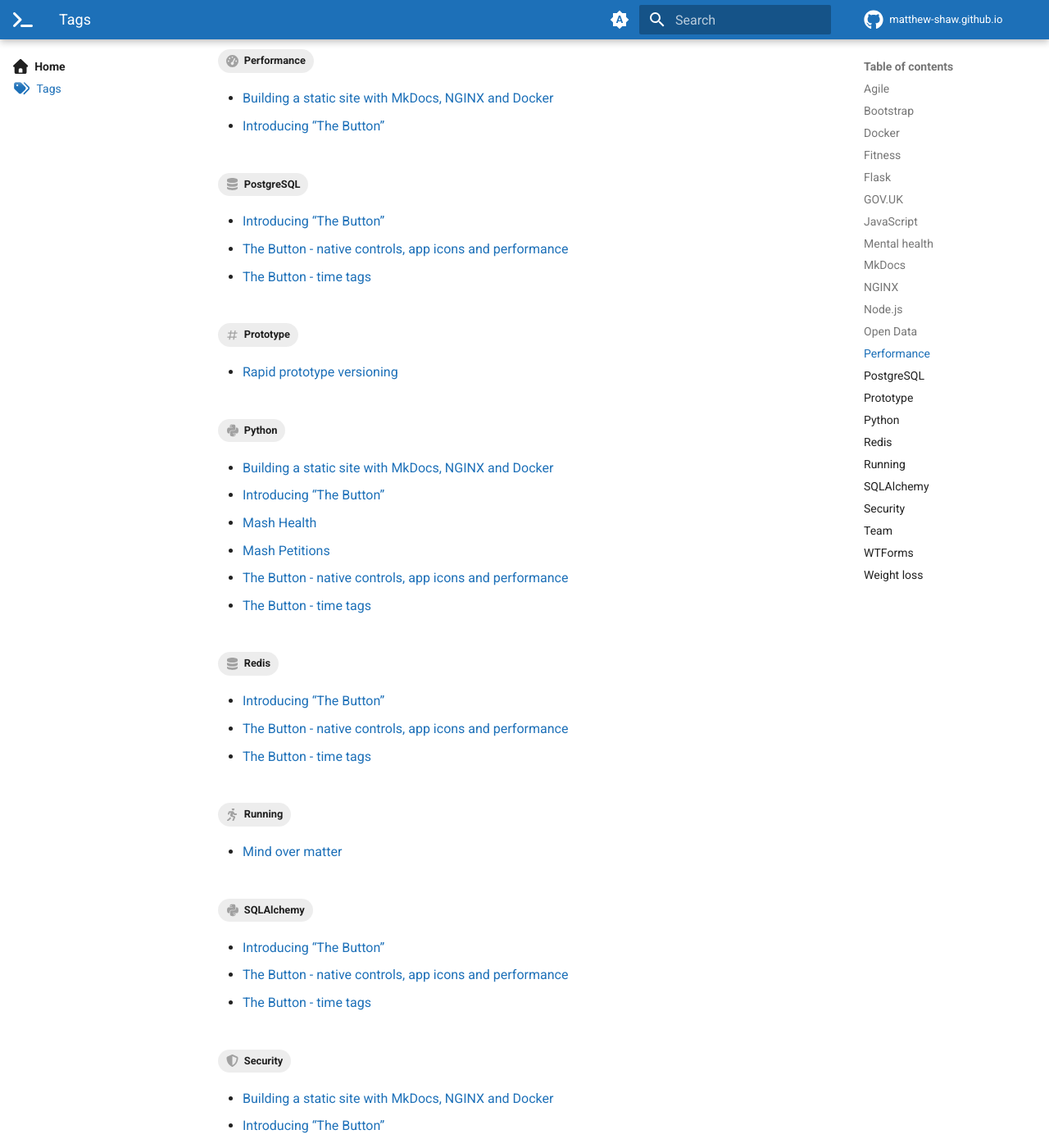
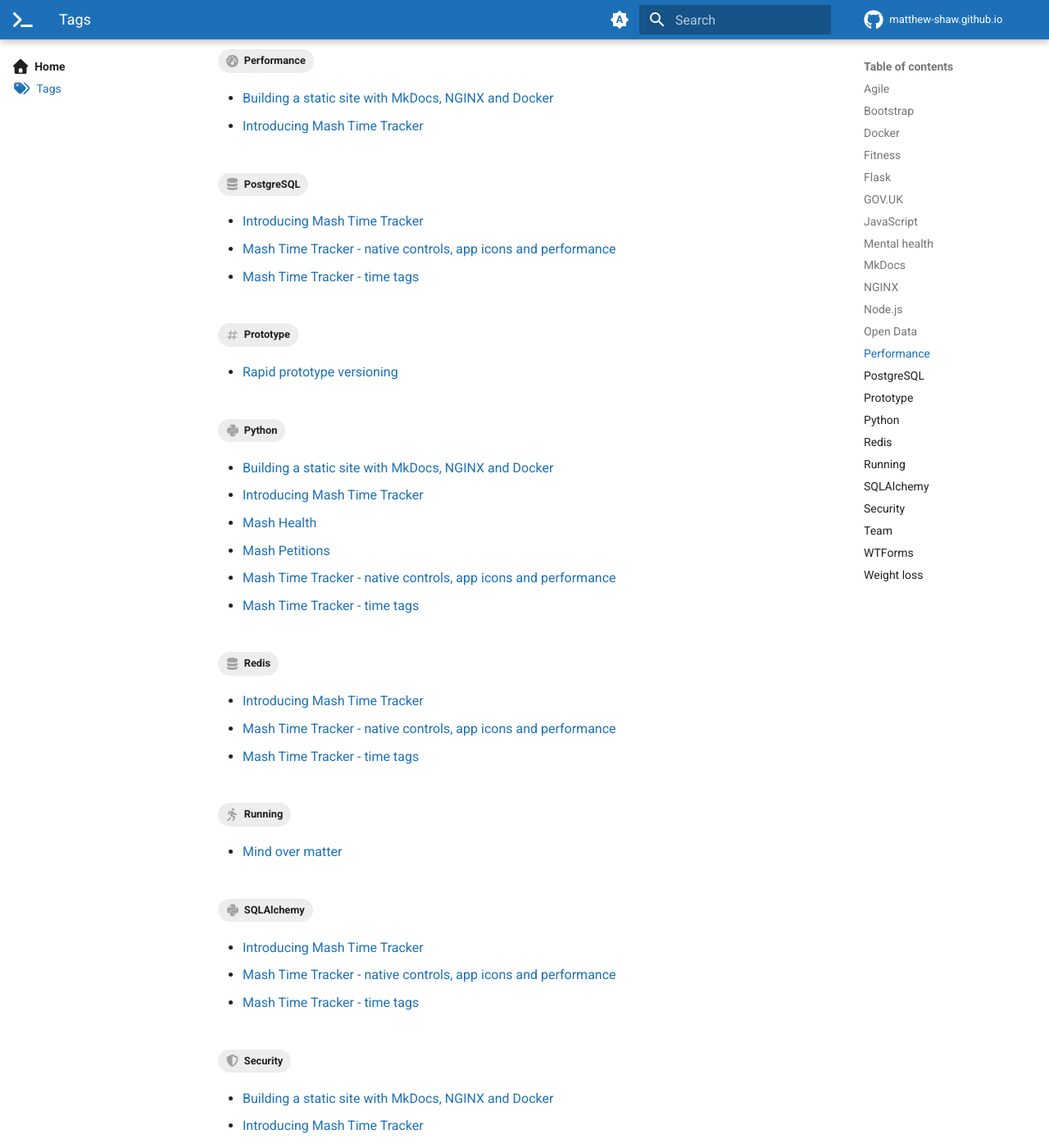
Before and after one commit to matthew-shaw/matthew-shaw.github.io, an MkDocs documentation site: the page built from docs/tags.md, in a window 1280 px wide and 1400 px high, scrolled down 1940 px. Shown: the whole window at 82% size. Built offline with MkDocs 1.6.1 and Material for MkDocs 9.7.7, drawn with Linux system fonts in a browser that asks for light colours; plug-ins that fetch from the network failed and are left out; comment, search, counter and statistics services are not loaded; some of the changed text lies outside the part shown.

Commit message:
rename the button

```diff
--- a/docs/blog/posts/mash-button-tags.md
+++ /dev/null
@@ -1,66 +0,0 @@
----
-date:
-  created: 2019-08-09
-authors:
-  - mash
-categories:
-  - Software Development
-  - Mash Software
-description: Some of the ways that using The Button makes recording your time simpler, easier and quicker.
-tags:
-  - Bootstrap
-  - Flask
-  - PostgreSQL
-  - Python
-  - Redis
-  - SQLAlchemy
-  - WTForms
----
-
-# The Button - time tags
-
-Since [introducing “The Button”](mash-button-intro.md) last month there have been two [releases](https://github.com/MashSoftware/time-tracker/releases) to production. The first was a large scale [refactoring](https://en.wikipedia.org/wiki/Code_refactoring) of the app, to improve the structure of the code and make it easier to add new features in future. The second release is what I want to share today; a new feature!
-
-<!-- more -->
-
-Before that though, I want to highlight some of the ways that using [The Button](https://time-tracker.mashsoftware.com/) makes recording your time simpler, easier and quicker.
-
-## Keep it simple
-
-Using [The Button](https://time-tracker.mashsoftware.com/) is super easy. I leave the app open in a browser on my phone and as I walk into work each morning I tap the start button. Because it’s quick and simple, I remember to do it. No more trying to work out what time I got in, or typing into spreadsheets, or writing notes that I then lose. If for some reason I forget to tap the start button on my phone, then I can also do it from my laptop.
-
-And because I tap to start and stop when I arrive and leave I also know that my times are accurate. [The Button](https://time-tracker.mashsoftware.com/) records time down to fractions of seconds but displays time in a clear and readable format to assure you that they’re right.
-
-![Example time card rows showing recorded times and durations](../../assets/images/button-tags-1.png){ width="600" }
-
-If you have to use a corporate time reporting system, such as those from Oracle or SAP, then [The Button](https://time-tracker.mashsoftware.com/) helps to make this as painless as possible. I used to type in many start and end times in every day using a slow and awkward system. Now by using the quick, simple and intuitive interface of [The Button](https://time-tracker.mashsoftware.com/), it’s all worked out for me. I copy a single number of decimal hours and that’s it, done!
-
-![Example daily time card header showing a total number of hours](../../assets/images/button-tags-2.png){ width="600" }
-
-## Tag, you’re it!
-
-As mentioned in [my last blog](mash-button-intro.md), one of the first features I wanted to add was the ability to categorise time entries. I’ve implemented this using the concept of tags.
-
-![A tag for a project](../../assets/images/button-tags-3.png){ width="600" }
-
-Tags are short descriptions of some kind of activity; anything that you want to record, measure or track. They could be whole projects or individual tasks at work for example. Tags are optional, new time entries are created without an associated tag. You can edit the entry to tag it afterwards, if you want to.
-
-![Daily time card showing time entries tagged with activities](../../assets/images/button-tags-4.png){ width="600" }
-
-Users can create, update and delete up to five unique tags. Tags are personal to each user and not shared between accounts. If you delete a tag it will not delete any associated entries, only remove the link between them.
-
-If you need to account for your time spent on various projects then using tags helps you to quickly allocate time to each project.
-
-## What’s next?
-
-Going back to my original wishlist, the next feature should be to keep a running balance of flexible working time. But I’m not satisfied that I could deliver that whilst still maintaining my core design principle of _simplicity_. However, I can do a part of that functionality; to calculate a daily credit/debit amount based on a user-defined schedule. This way I can deliver value to users whilst still considering the best way to simplify the remaining part.
-
-I hope you find that using tags is another way that [The Button](https://time-tracker.mashsoftware.com/) helps you to simplify your time management and recording. If you haven’t signed up yet please try using [The Button](https://time-tracker.mashsoftware.com/) for yourself and let me know your feedback, [issues or feature requests](https://github.com/MashSoftware/time-tracker/issues/new/choose).
-
-Thanks for reading!
-
----
-
-[:fontawesome-brands-bluesky: Share on Bluesky](https://bsky.app/intent/compose?){ .md-button .md-button--primary }
-
-[:fontawesome-brands-x-twitter: Share on Twitter](https://twitter.com/intent/tweet?){ .md-button .md-button--primary }
--- a/docs/blog/posts/mash-button-intro.md
+++ b/docs/blog/posts/mash-time-tracker-intro.md
@@ -19,7 +19,7 @@
   - WTForms
 ---
 
-# Introducing “The Button”
+# Introducing Mash Time Tracker
 
 One of my first jobs in software development after leaving university was to rewrite a corporate time management system. So it seems ironic that after 12 years of experience I find myself coming right back to where I started.
 
@@ -29,7 +29,7 @@
 
 In the years since I’ve always had the kind of job that requires me to keep track of my time for flexible working hours. I’ve had to live with my previous mistakes, and have also had _far_ worse user experiences in systems from the usual big enterprise vendors.
 
-When you walk through an office and see the same spreadsheet on so many people’s screens, because they prefer to use _that_ over the system they’re otherwise forced to use, you know something has gone wrong. It’s that observation, and the desire to find a simple solution to the problem that has led me to create “[The Button](https://time-tracker.mashsoftware.com/)”.
+When you walk through an office and see the same spreadsheet on so many people’s screens, because they prefer to use _that_ over the system they’re otherwise forced to use, you know something has gone wrong. It’s that observation, and the desire to find a simple solution to the problem that has led me to create “[Mash Time Tracker](https://time-tracker.mashsoftware.com/)”.
 
 ## Simple
 
@@ -78,7 +78,7 @@
 
 _“You should create an app for that!”_ said my wife when I was telling her about this idea. It’s a fair assumption in today’s smartphone-driven digital world, but not one I subscribe to. For something as lightweight as this that doesn’t need an OS native app, it’s a big overhead for a developer. It’s more complex to write and slower to deploy/release. The user has to find the app on a marketplace, install it and take up valuable storage space otherwise used for photos of their kids/cats/lunch.
 
-I’ve taken a mobile-first approach to the design of [The Button](https://time-tracker.mashsoftware.com/), so it looks great and works well on all sizes of device. But more importantly, I’ve adopted a web-first approach that treats the browser as a first-class citizen and not a fallback option. That’s _any_ browser on pretty much _any_ device by the way, not just Android or iOS.
+I’ve taken a mobile-first approach to the design of [Mash Time Tracker](https://time-tracker.mashsoftware.com/), so it looks great and works well on all sizes of device. But more importantly, I’ve adopted a web-first approach that treats the browser as a first-class citizen and not a fallback option. That’s _any_ browser on pretty much _any_ device by the way, not just Android or iOS.
 
 The web is open, democratic and free (as in speech, not beer), in a way that app stores tend not to be.
 
@@ -94,9 +94,9 @@
 
 ## Alpha
 
-![The Button first public alpha release](../../assets/images/button-alpha.png){ width="600" }
+![Mash Time Tracker first public alpha release](../../assets/images/button-alpha.png){ width="600" }
 
-Today I have released the first public alpha version of [The Button](https://time-tracker.mashsoftware.com/). As with all pre-release software, this is one for [early adopters](https://en.wikipedia.org/wiki/Early_adopter) who want to help test the service in the real world and shape the direction of its development. As such, your feedback on the service is incredibly important, to help me understand what works well, what doesn’t and where to focus my effort. Whilst I am confident there aren’t any major bugs or issues, these things come out in the wash, so please be aware.
+Today I have released the first public alpha version of [Mash Time Tracker](https://time-tracker.mashsoftware.com/). As with all pre-release software, this is one for [early adopters](https://en.wikipedia.org/wiki/Early_adopter) who want to help test the service in the real world and shape the direction of its development. As such, your feedback on the service is incredibly important, to help me understand what works well, what doesn’t and where to focus my effort. Whilst I am confident there aren’t any major bugs or issues, these things come out in the wash, so please be aware.
 
 These are the features currently in the service:
 
@@ -121,7 +121,7 @@
 
 ## Thanks
 
-Please sign up for [The Button](https://time-tracker.mashsoftware.com/), try using it in your day-to-day life and raise any bug reports or feature requests you have.
+Please sign up for [Mash Time Tracker](https://time-tracker.mashsoftware.com/), try using it in your day-to-day life and raise any bug reports or feature requests you have.
 
 Thanks for reading!
 
--- a/docs/blog/posts/mash-button-native.md
+++ b/docs/blog/posts/mash-time-tracker-native.md
@@ -17,9 +17,9 @@
   - WTForms
 ---
 
-# The Button - native controls, app icons and performance
+# Mash Time Tracker - native controls, app icons and performance
 
-It’s been a long time since the [previous release](mash-button-tags.md) of [The Button](https://time-tracker.mashsoftware.com/) in August 2019; life, work and free time have been the enemies of side project progress! I’ve had a number of features “parked” for a while, stuck behind other parts I had started working on and not finished. I’ve decided to unblock them to get incremental improvements out sooner rather than wait for the bigger features to be ready. I’ll try and focus on smaller and more frequent releases in future.
+It’s been a long time since the [previous release](mash-time-tracker-tags.md) of [Mash Time Tracker](https://time-tracker.mashsoftware.com/) in August 2019; life, work and free time have been the enemies of side project progress! I’ve had a number of features “parked” for a while, stuck behind other parts I had started working on and not finished. I’ve decided to unblock them to get incremental improvements out sooner rather than wait for the bigger features to be ready. I’ll try and focus on smaller and more frequent releases in future.
 
 <!-- more -->
 
@@ -39,13 +39,13 @@
 
 ## App icons
 
-Thanks to Joe Honywill for this feature request. This will help people to access [The Button](https://time-tracker.mashsoftware.com/) from the home screen of their mobile device. Along with using native controls, this change makes [The Button](https://time-tracker.mashsoftware.com/) feel even more like a natively installed app on a mobile device. Correctly sized [icons are available for all platforms](https://realfavicongenerator.net/favicon_checker?protocol=https&site=mash-the-button.herokuapp.com) including iOS, Android, Windows 8/10, MacOS and classic desktop browsers.
+Thanks to Joe Honywill for this feature request. This will help people to access [Mash Time Tracker](https://time-tracker.mashsoftware.com/) from the home screen of their mobile device. Along with using native controls, this change makes [Mash Time Tracker](https://time-tracker.mashsoftware.com/) feel even more like a natively installed app on a mobile device. Correctly sized [icons are available for all platforms](https://realfavicongenerator.net/favicon_checker?protocol=https&site=mash-the-button.herokuapp.com) including iOS, Android, Windows 8/10, MacOS and classic desktop browsers.
 
 ![iOS home screen icon and app running](../../assets/images/button-native-3.png){ width="600" }
 
 ## Lighthouse
 
-I’ve [previously blogged](mash-button-intro.md) about using [Google PageSpeed Insights](https://developers.google.com/speed/pagespeed/insights/) to help optimise the performance of the service, but because [The Button](https://time-tracker.mashsoftware.com/) requires an account PageSpeed isn’t able to analyse pages behind authentication. That’s where [Lighthouse](https://developers.google.com/web/tools/lighthouse/) comes in; using the tool baked in to Chrome I’ve been able to delve deeper into the more complex time entry pages and make further performance, accessibility, best practice and SEO improvements.
+I’ve [previously blogged](mash-time-tracker-intro.md) about using [Google PageSpeed Insights](https://developers.google.com/speed/pagespeed/insights/) to help optimise the performance of the service, but because [Mash Time Tracker](https://time-tracker.mashsoftware.com/) requires an account PageSpeed isn’t able to analyse pages behind authentication. That’s where [Lighthouse](https://developers.google.com/web/tools/lighthouse/) comes in; using the tool baked in to Chrome I’ve been able to delve deeper into the more complex time entry pages and make further performance, accessibility, best practice and SEO improvements.
 
 ![Latest audit results using Google Lighthouse](../../assets/images/button-native-4.png){ width="600" }
 
--- /dev/null
+++ b/docs/blog/posts/mash-time-tracker-tags.md
@@ -0,0 +1,66 @@
+---
+date:
+  created: 2019-08-09
+authors:
+  - mash
+categories:
+  - Software Development
+  - Mash Software
+description: Some of the ways that using Mash Time Tracker makes recording your time simpler, easier and quicker.
+tags:
+  - Bootstrap
+  - Flask
+  - PostgreSQL
+  - Python
+  - Redis
+  - SQLAlchemy
+  - WTForms
+---
+
+# Mash Time Tracker - time tags
+
+Since [introducing “Mash Time Tracker”](mash-time-tracker-intro.md) last month there have been two [releases](https://github.com/MashSoftware/time-tracker/releases) to production. The first was a large scale [refactoring](https://en.wikipedia.org/wiki/Code_refactoring) of the app, to improve the structure of the code and make it easier to add new features in future. The second release is what I want to share today; a new feature!
+
+<!-- more -->
+
+Before that though, I want to highlight some of the ways that using [Mash Time Tracker](https://time-tracker.mashsoftware.com/) makes recording your time simpler, easier and quicker.
+
+## Keep it simple
+
+Using [Mash Time Tracker](https://time-tracker.mashsoftware.com/) is super easy. I leave the app open in a browser on my phone and as I walk into work each morning I tap the start button. Because it’s quick and simple, I remember to do it. No more trying to work out what time I got in, or typing into spreadsheets, or writing notes that I then lose. If for some reason I forget to tap the start button on my phone, then I can also do it from my laptop.
+
+And because I tap to start and stop when I arrive and leave I also know that my times are accurate. [Mash Time Tracker](https://time-tracker.mashsoftware.com/) records time down to fractions of seconds but displays time in a clear and readable format to assure you that they’re right.
+
+![Example time card rows showing recorded times and durations](../../assets/images/button-tags-1.png){ width="600" }
+
+If you have to use a corporate time reporting system, such as those from Oracle or SAP, then [Mash Time Tracker](https://time-tracker.mashsoftware.com/) helps to make this as painless as possible. I used to type in many start and end times in every day using a slow and awkward system. Now by using the quick, simple and intuitive interface of [Mash Time Tracker](https://time-tracker.mashsoftware.com/), it’s all worked out for me. I copy a single number of decimal hours and that’s it, done!
+
+![Example daily time card header showing a total number of hours](../../assets/images/button-tags-2.png){ width="600" }
+
+## Tag, you’re it!
+
+As mentioned in [my last blog](mash-time-tracker-intro.md), one of the first features I wanted to add was the ability to categorise time entries. I’ve implemented this using the concept of tags.
+
+![A tag for a project](../../assets/images/button-tags-3.png){ width="600" }
+
+Tags are short descriptions of some kind of activity; anything that you want to record, measure or track. They could be whole projects or individual tasks at work for example. Tags are optional, new time entries are created without an associated tag. You can edit the entry to tag it afterwards, if you want to.
+
+![Daily time card showing time entries tagged with activities](../../assets/images/button-tags-4.png){ width="600" }
+
+Users can create, update and delete up to five unique tags. Tags are personal to each user and not shared between accounts. If you delete a tag it will not delete any associated entries, only remove the link between them.
+
+If you need to account for your time spent on various projects then using tags helps you to quickly allocate time to each project.
+
+## What’s next?
+
+Going back to my original wishlist, the next feature should be to keep a running balance of flexible working time. But I’m not satisfied that I could deliver that whilst still maintaining my core design principle of _simplicity_. However, I can do a part of that functionality; to calculate a daily credit/debit amount based on a user-defined schedule. This way I can deliver value to users whilst still considering the best way to simplify the remaining part.
+
+I hope you find that using tags is another way that [Mash Time Tracker](https://time-tracker.mashsoftware.com/) helps you to simplify your time management and recording. If you haven’t signed up yet please try using [Mash Time Tracker](https://time-tracker.mashsoftware.com/) for yourself and let me know your feedback, [issues or feature requests](https://github.com/MashSoftware/time-tracker/issues/new/choose).
+
+Thanks for reading!
+
+---
+
+[:fontawesome-brands-bluesky: Share on Bluesky](https://bsky.app/intent/compose?){ .md-button .md-button--primary }
+
+[:fontawesome-brands-x-twitter: Share on Twitter](https://twitter.com/intent/tweet?){ .md-button .md-button--primary }
```
